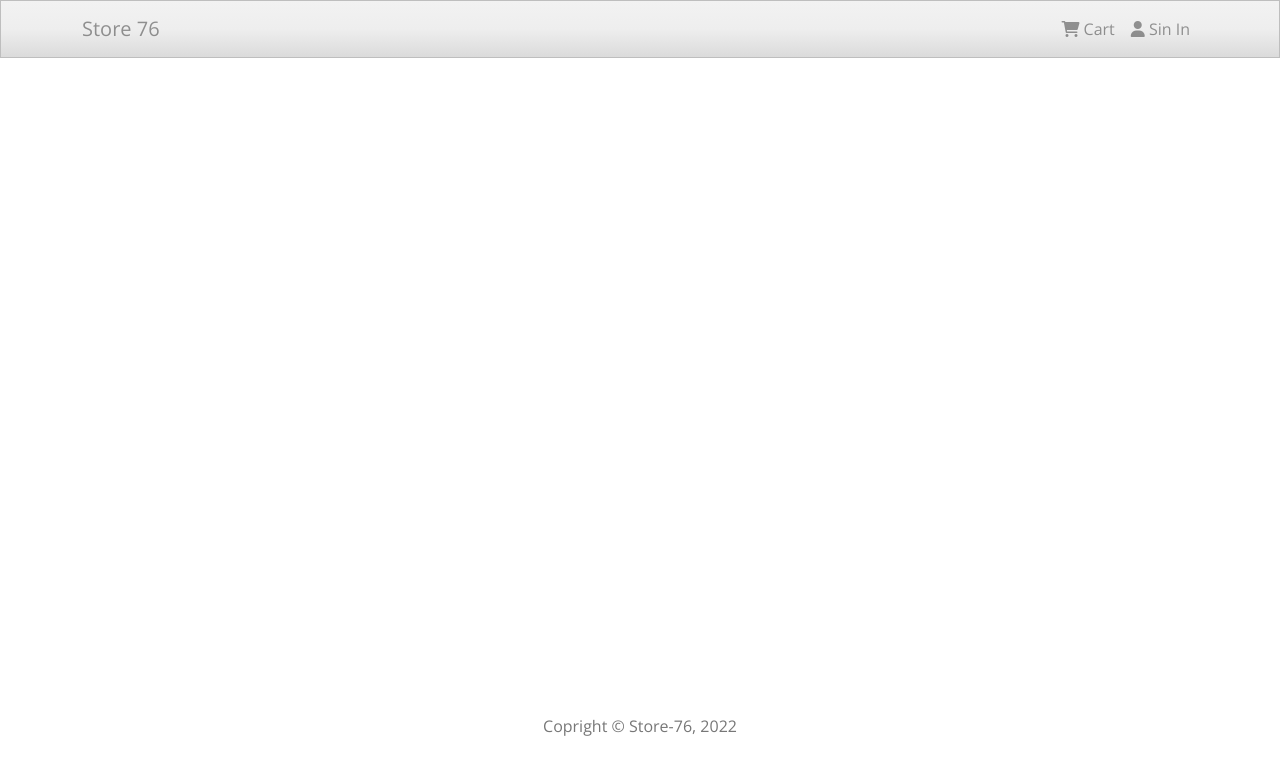
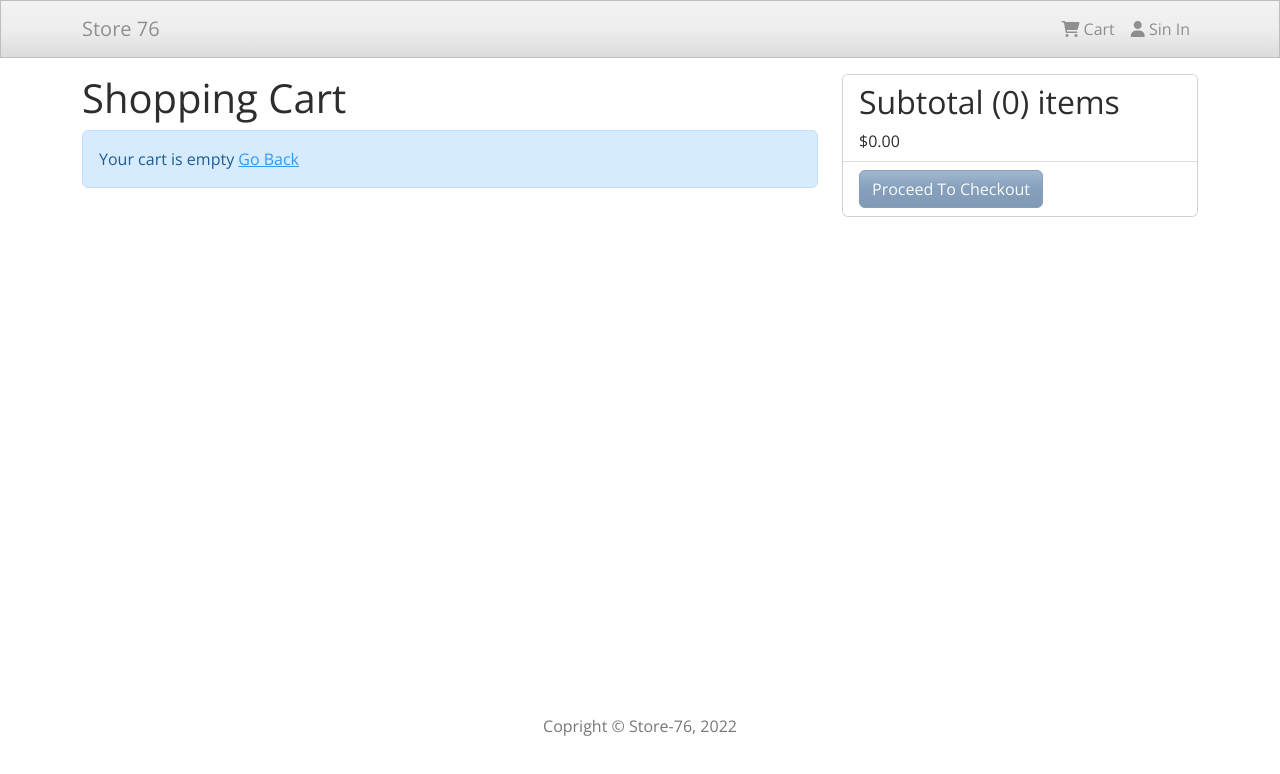
Before and after one commit to laminemessaci/store76, a React (Create React App) app in the folder frontend/: page /cart in a window 1280 px wide. Shown: the top 774 px of the page. Built offline with nearby package versions, Linux system fonts and the light colour scheme.

Commit message:
Add ans configure CartScreen

```diff
--- a/frontend/src/App.js
+++ b/frontend/src/App.js
@@ -17,7 +17,8 @@
           <Routes>
             <Route path="/" element={<HomeScreen />} />
             <Route path="/product/:id" element={<ProductScreen />} />
-            <Route path="/cart/:id?" component={CartScreen} />
+            <Route path="/cart" element={<CartScreen />} />
+            <Route path="/cart/:id" element={<CartScreen />} />
           </Routes>
         </Container>
       </main>
--- a/frontend/src/reducers/cartReducers.js
+++ b/frontend/src/reducers/cartReducers.js
@@ -6,10 +6,7 @@
   CART_CLEAR_ITEMS,
 } from '../constants/cartConstants';
 
-export const cartReducer = (
-  state = { cartItems: [], shippingAddress: {} },
-  action
-) => {
+export const cartReducer = (state = { cartItems: [] }, action) => {
   switch (action.type) {
     case CART_ADD_ITEM:
       const item = action.payload;
@@ -34,21 +31,7 @@
         ...state,
         cartItems: state.cartItems.filter((x) => x.product !== action.payload),
       };
-    case CART_SAVE_SHIPPING_ADDRESS:
-      return {
-        ...state,
-        shippingAddress: action.payload,
-      };
-    case CART_SAVE_PAYMENT_METHOD:
-      return {
-        ...state,
-        paymentMethod: action.payload,
-      };
-    case CART_CLEAR_ITEMS:
-      return {
-        ...state,
-        cartItems: [],
-      };
+
     default:
       return state;
   }
--- a/frontend/src/screens/CartScreen.js
+++ b/frontend/src/screens/CartScreen.js
@@ -1,7 +1,126 @@
-import React from 'react';
+import React, { useEffect } from 'react';
+import { Link, useLocation, useNavigate, useParams } from 'react-router-dom';
+import { useDispatch, useSelector } from 'react-redux';
+import {
+  Row,
+  Col,
+  ListGroup,
+  Image,
+  Form,
+  Button,
+  Card,
+} from 'react-bootstrap';
+import Message from '../components/Message';
+import { addToCart, removeFromCart } from '../actions/cartActions';
 
-function CartScreen() {
-  return <div></div>;
-}
+const CartScreen = () => {
+  const { id } = useParams();
+  const navigate = useNavigate();
+  const location = useLocation();
+  const qty = location.search ? Number(location.search.split('=')[1]) : 1;
+
+  console.log(qty);
+
+  const dispatch = useDispatch();
+
+  const cart = useSelector((state) => state.cart);
+  const { cartItems } = cart;
+
+  useEffect(() => {
+    if (id) {
+      dispatch(addToCart(id, qty));
+    }
+  }, [dispatch, id, qty]);
+
+  const removeFromCartHandler = (id) => {
+    dispatch(removeFromCart(id));
+  };
+
+  const checkoutHandler = () => {
+    //  history.push('/login?redirect=shipping');
+    navigate(`/login?redirect=shipping`);
+  };
+
+  return (
+    <Row>
+      <Col md={8}>
+        <h1>Shopping Cart</h1>
+        {cartItems.length === 0 ? (
+          <Message>
+            Your cart is empty <Link to="/">Go Back</Link>
+          </Message>
+        ) : (
+          <ListGroup variant="flush">
+            {cartItems.map((item) => (
+              <ListGroup.Item key={item.product}>
+                <Row>
+                  <Col md={2}>
+                    <Image src={item.image} alt={item.name} fluid rounded />
+                  </Col>
+                  <Col md={3}>
+                    <Link to={`/product/${item.product}`}>{item.name}</Link>
+                  </Col>
+                  <Col md={2}>${item.price}</Col>
+                  <Col md={2}>
+                    <Form.Control
+                      as="select"
+                      value={item.qty}
+                      onChange={(e) =>
+                        dispatch(
+                          addToCart(item.product, Number(e.target.value))
+                        )
+                      }
+                    >
+                      {[...Array(item.countInStock).keys()].map((x) => (
+                        <option key={x + 1} value={x + 1}>
+                          {x + 1}
+                        </option>
+                      ))}
+                    </Form.Control>
+                  </Col>
+                  <Col md={2}>
+                    <Button
+                      type="button"
+                      variant="light"
+                      onClick={() => removeFromCartHandler(item.product)}
+                    >
+                      <i className="fas fa-trash"></i>
+                    </Button>
+                  </Col>
+                </Row>
+              </ListGroup.Item>
+            ))}
+          </ListGroup>
+        )}
+      </Col>
+      <Col md={4}>
+        <Card>
+          <ListGroup variant="flush">
+            <ListGroup.Item>
+              <h2>
+                Subtotal ({cartItems.reduce((acc, item) => acc + item.qty, 0)})
+                items
+              </h2>
+              $
+              {cartItems
+                .reduce((acc, item) => acc + item.qty * item.price, 0)
+                .toFixed(2)}
+            </ListGroup.Item>
+            <ListGroup.Item>
+              <Button
+                type="button"
+                className="btn-block"
+                disabled={cartItems.length === 0}
+                onClick={checkoutHandler}
+              >
+                Proceed To Checkout
+              </Button>
+            </ListGroup.Item>
+          </ListGroup>
+        </Card>
+      </Col>
+    </Row>
+  );
+};
 
 export default CartScreen;
--- a/frontend/src/store.js
+++ b/frontend/src/store.js
@@ -1,6 +1,8 @@
 import { createStore, combineReducers, applyMiddleware } from 'redux';
 import thunk from 'redux-thunk';
 import { composeWithDevTools } from 'redux-devtools-extension';
+
+import { cartReducer } from './reducers/cartReducers';
 import {
   productDetailsReducer,
   productListReducer,
@@ -9,6 +11,7 @@
 const reducer = combineReducers({
   productList: productListReducer,
   productDetails: productDetailsReducer,
+  cart: cartReducer,
 });
 
 const cartItemsFromStorage = localStorage.getItem('cartItems')
```
